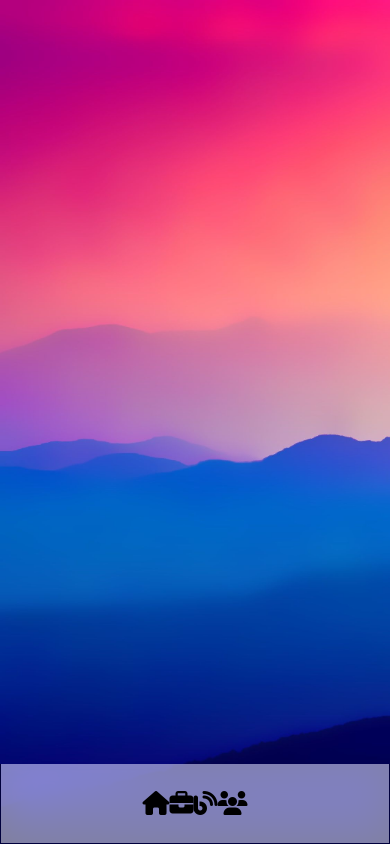
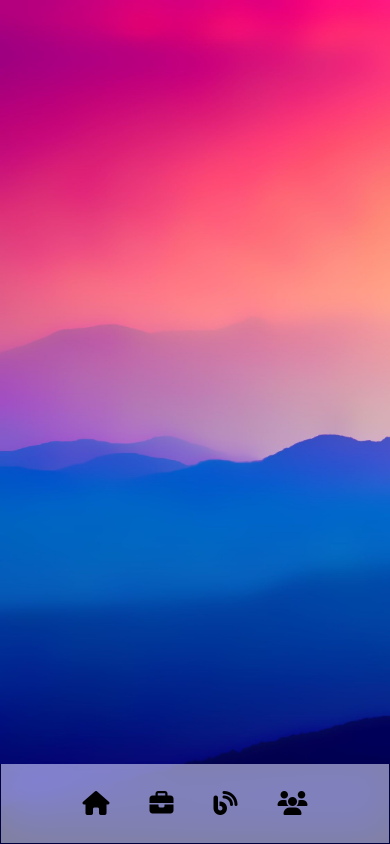
Before and after one commit to Lanchenba-bot/mobile-navigation, a plain HTML site: page index.html in a window 390 px wide. Drawn offline with Linux system fonts and the light colour scheme.

Commit message:
Update style.css

```diff
--- a/style.css
+++ b/style.css
@@ -44,9 +44,9 @@ button{
 .nav{
     display: inline-flex;
     flex-wrap: wrap;
-
+    gap: 2.5em;
     position: absolute;
-    align-items: space-evenly;
+    align-items: stretch;
     justify-content: center;
     bottom: 0;
     height: 4em;
@@ -89,16 +89,15 @@ button{
         bottom: 0;
         border-radius: 0px;
         height: 5em;
-
     }
 
     .fas{
 
         font-size: 1.5em;
-
+        gap: 1em;
     }
 
 
 }
 
-/* -------By-Lanchenba---------1 */
+/* -------By-Lanchenba--------- */
```
